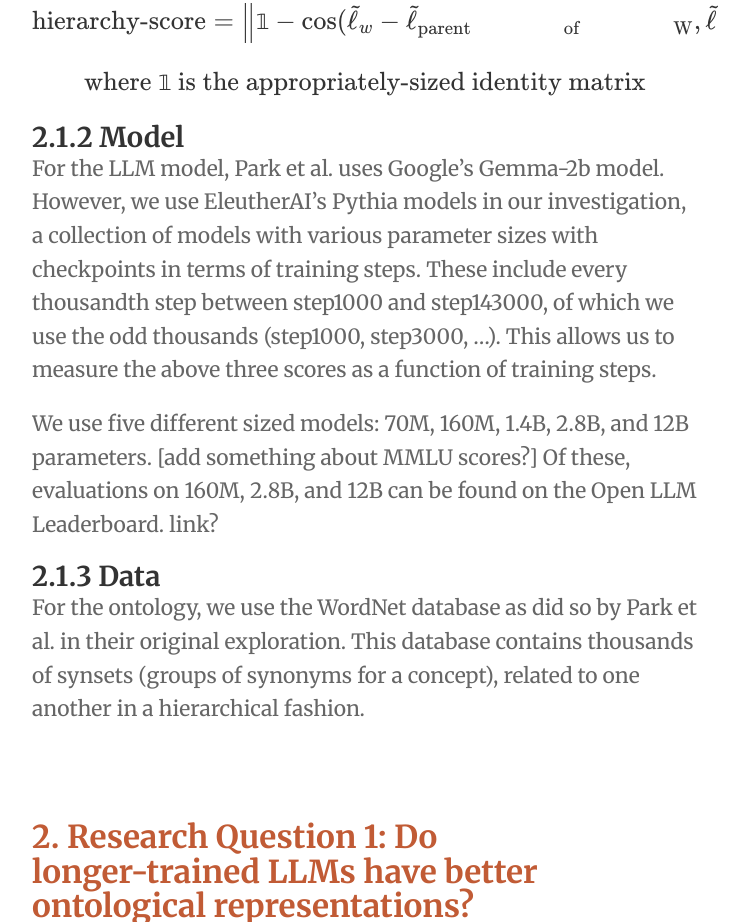
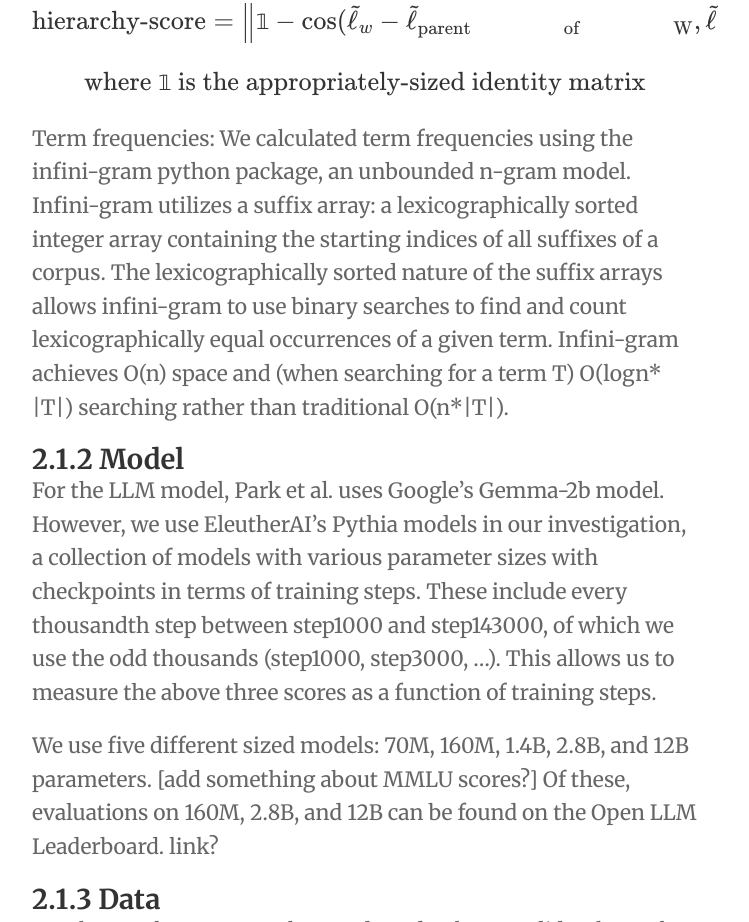
Before and after one commit to g-simmons/llm_persona_website, a plain HTML site: page ontology_topology.html in a window 1280 px wide. Shown: the part 5639-6561 px from the top of the page, without its empty margins (96-845 px from the left). Drawn offline with nearby package versions, Linux system fonts and the light colour scheme; a script that the page names is missing.

Commit message:
Update ontology_topology.html

```diff
--- a/ontology_topology.html
+++ b/ontology_topology.html
@@ -426,6 +426,16 @@
                     $$
                     \text{where } \mathbb{1} \text{ is the appropriately-sized identity matrix}
                     $$
+
+                    <p>
+                        Term frequencies: We calculated term frequencies using the infini-gram python package, an
+                        unbounded n-gram model. Infini-gram utilizes a suffix array: a lexicographically sorted integer
+                        array containing the starting indices of all suffixes of a corpus. The lexicographically sorted
+                        nature of the suffix arrays allows infini-gram to use binary searches to find and count
+                        lexicographically equal occurrences of a given term. Infini-gram achieves O(n) space and (when
+                        searching for a term T) O(logn* |T|) searching rather than traditional O(n*|T|).
+                    </p>
+
                     <h4>2.1.2 Model</h4>
                     <p>
                         For the LLM model, Park et al. uses Google’s Gemma-2b model. However, we use EleutherAI’s Pythia
```
